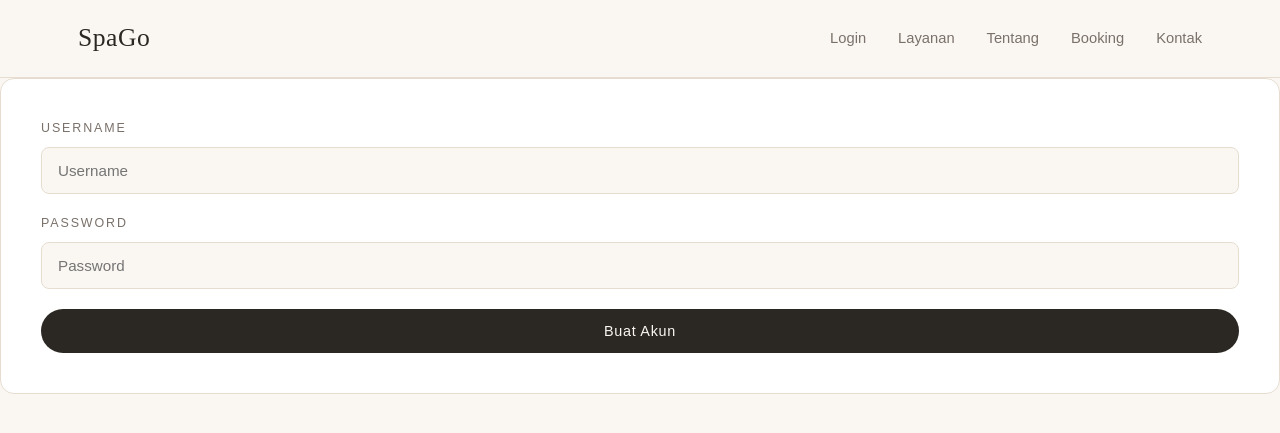
After one commit to Dharu125/SpaGo, a PHP site: page /buatakun.php in a window 1280 px wide. The commit adds this page. Shown: the top 433 px of the page. Run offline with PHP 8.4, Linux system fonts and the light colour scheme.

Commit message:
tambah akun

```diff
--- /dev/null
+++ b/buatakun.php
@@ -0,0 +1,35 @@
+<!doctype html>
+<html lang="en">
+  <head>
+    <meta charset="UTF-8" />
+    <meta name="viewport" content="width=device-width, initial-scale=1.0" />
+    <title>SpaGo — Buat Akun</title>
+    <link rel="stylesheet" href="styles.css" />
+  </head>
+  <header class="nav">
+    <div class="container nav__inner">
+      <a href="index.html" class="brand">SpaGo</a>
+      <nav class="nav__links">
+        <a href="login.php">Login</a>
+        <a href="layanan.html">Layanan</a>
+        <a href="tentang.html">Tentang</a>
+        <a href="booking.php">Booking</a>
+        <a href="#contact">Kontak</a>
+      </nav>
+    </div>
+  </header>
+  <body>
+    <form class="booking__form" action="submit_booking.php" method="POST">
+          <div class="field">
+            <label for="name">Username</label>
+            <input name="name" id="username" type="text" required placeholder="Username" />
+          </div>
+          <div class="field">
+            <label for="name">Password</label>
+            <input name="password" id="password" type="password" required placeholder="Password" />
+          </div>
+          <button type="submit" class="btn btn--primary btn--full">
+            Buat Akun
+          </button>
+        </form>
+  </body>
--- a/login.php
+++ b/login.php
@@ -16,7 +16,7 @@
                 <input type="text" id="username" name="username" required><br><br>
                 <label for="password">Password:</label>
                 <input type="password" id="password" name="password" required><br><a  style="text-decoration: underline; font-size: 0.7rem;" href="buatakun.php">Buat akun baru</a><br><br>
-                <input class="btn btn--primary" type="submit" value="Login">
+                <input class="btn btn--primary" type="submit" value="Login" style="text-align: center; width: 100%;">
             </form>
         </div>
     </div>
```
